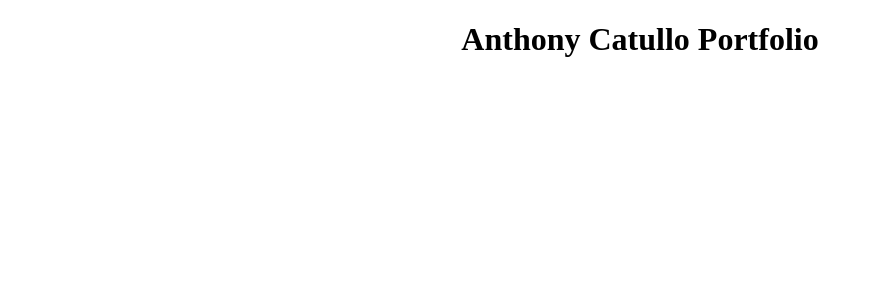
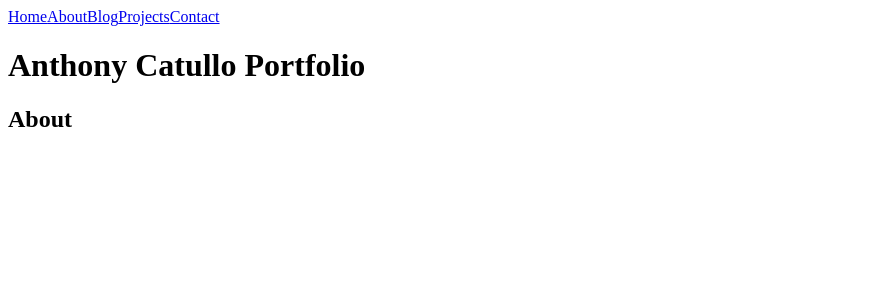
Before and after one commit to 4nth0ny1/portfolio-react-client, a React (Create React App) app: page /about in a window 1280 px wide. Shown: the top 300 px of the page, without its empty margins (0-873 px from the left). Built offline with nearby package versions, Linux system fonts and the light colour scheme.

Commit message:
add basic routes and simple nav

```diff
--- a/src/App.css
+++ b/src/App.css
@@ -1,38 +1,3 @@
 .App {
   text-align: center;
 }
-
-.App-logo {
-  height: 40vmin;
-  pointer-events: none;
-}
-
-@media (prefers-reduced-motion: no-preference) {
-  .App-logo {
-    animation: App-logo-spin infinite 20s linear;
-  }
-}
-
-.App-header {
-  background-color: #282c34;
-  min-height: 100vh;
-  display: flex;
-  flex-direction: column;
-  align-items: center;
-  justify-content: center;
-  font-size: calc(10px + 2vmin);
-  color: white;
-}
-
-.App-link {
-  color: #61dafb;
-}
-
-@keyframes App-logo-spin {
-  from {
-    transform: rotate(0deg);
-  }
-  to {
-    transform: rotate(360deg);
-  }
-}
--- a/src/App.js
+++ b/src/App.js
@@ -1,9 +1,20 @@
 import './App.css';
+import { Outlet, Link } from "react-router-dom";
 
 export default function App() {
   return (
-    <div className="App">
-      <h1>Anthony Catullo Portfolio</h1>
-    </div>
+    <>
+      <nav>
+        <Link to="/">Home</Link>
+        <Link to="/about">About</Link>
+        <Link to="/blog">Blog</Link>
+        <Link to="/projects">Projects</Link>
+        <Link to="/contact">Contact</Link>
+      </nav>
+      <div className="hero">
+        <h1>Anthony Catullo Portfolio</h1>
+      </div>
+      <Outlet />
+    </>
   );
 }
--- a/src/index.js
+++ b/src/index.js
@@ -1,10 +1,29 @@
 import React from 'react';
-import ReactDOM from 'react-dom';
-import App from './App';
+// import ReactDOM from 'react-dom';
+import App from "./App";
+import { render } from "react-dom";
+import {
+  BrowserRouter,
+  Routes,
+  Route
+} from "react-router-dom";
+import About from "./routes/About";
+import Contact from "./routes/Contact";
+import Blog from "./routes/Blog";
+import Projects from "./routes/Projects";
 
-ReactDOM.render(
-  <React.StrictMode>
-    <App />
-  </React.StrictMode>,
-  document.getElementById('root')
+
+const rootElement = document.getElementById("root");
+render(
+  <BrowserRouter>
+    <Routes>
+      <Route path="/" element={<App />} >
+        <Route path="about" element={<About />} />
+        <Route path="contact" element={<Contact />} />
+        <Route path="blog" element={<Blog />} />
+        <Route path="projects" element={<Projects />} />
+      </Route>
+    </Routes>
+  </BrowserRouter>,
+  rootElement
 );
--- /dev/null
+++ b/src/routes/About.jsx
@@ -0,0 +1,7 @@
+export default function About() {
+    return (
+      <main>
+        <h2>About</h2>
+      </main>
+    );
+  }
--- /dev/null
+++ b/src/routes/Blog.jsx
@@ -0,0 +1,7 @@
+export default function Blog() {
+    return (
+      <main>
+        <h2>Blog</h2>
+      </main>
+    );
+  }
--- /dev/null
+++ b/src/routes/Contact.jsx
@@ -0,0 +1,7 @@
+export default function Contact() {
+  return (
+    <main>
+      <h2>Contact</h2>
+    </main>
+  );
+}
--- /dev/null
+++ b/src/routes/Projects.jsx
@@ -0,0 +1,7 @@
+export default function Projects() {
+    return (
+      <main>
+        <h2>Projects</h2>
+      </main>
+    );
+  }
```
